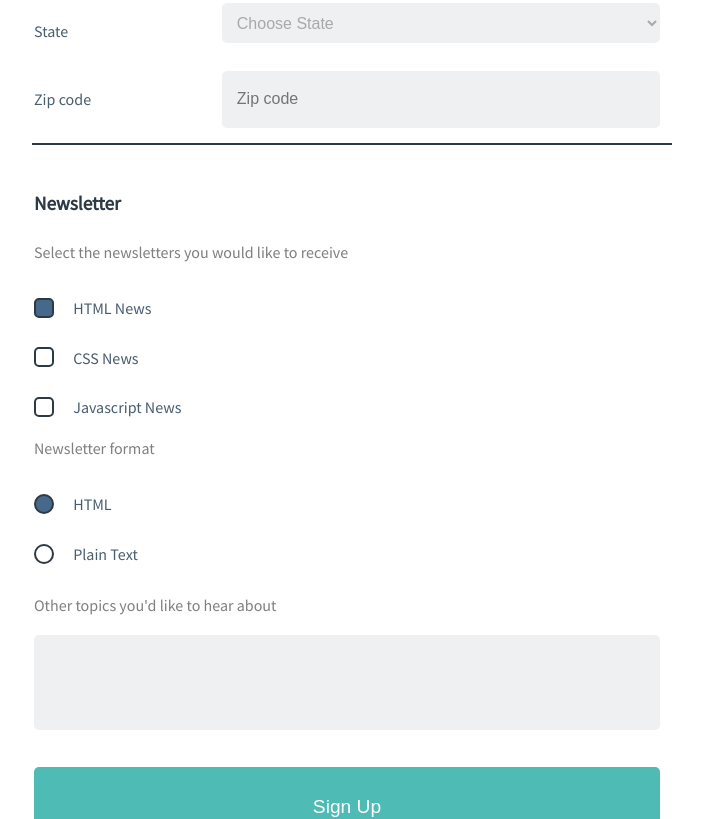
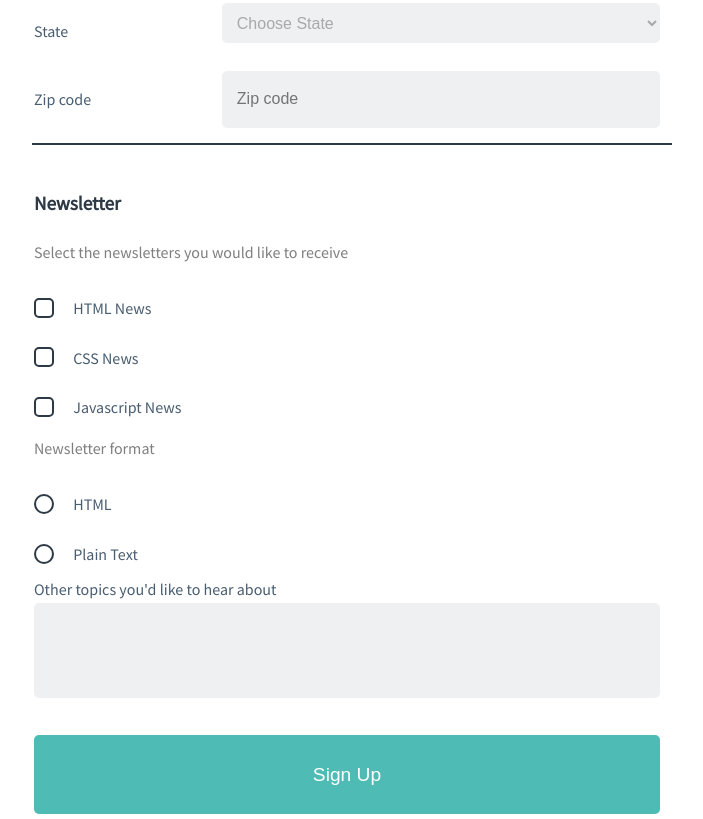
Before and after one commit to SofianMourabit/online-registration, a plain HTML site: page index.html in a window 1280 px wide. Shown: the part 597-1416 px from the top of the page, without its empty margins (288-991 px from the left). Drawn offline with Linux system fonts and the light colour scheme; a web font is replaced by a local one.

Commit message:
changes made for review purposes

```diff
--- a/css/styles.css
+++ b/css/styles.css
@@ -151,17 +151,16 @@ input[type="text"]:focus, input[type="email"]:focus, input[type="tel"]:focus, te
     outline: none;
     background-color: #46698b;
 }
-textarea:focus {
-    color: #fff;
-}
 input[type="text"], input[type="email"], input[type="tel"], textarea{
     -webkit-transition: background-color 4s ;
     transition: background-color 4s;
 }
+textarea:focus {
+    color: #fff;
+}
 input[type="checkbox"]:checked, input[type="radio"]:checked {
     background: #46698b;
 }
-
 .flex-outer,
 .flex-inner {
   list-style-type: none;
--- a/index.html
+++ b/index.html
@@ -18,7 +18,7 @@
   <main id="main" class="portfolio">
     <h2>Signup for our newsletter</h2>
     <p>Get the latest news on how your code is doing right in your inbox</p>
-    <form>
+    <form action="/" method="POST">
       <hr class="heavy">
       <hr>
       <fieldset class="contact">
@@ -105,16 +105,16 @@
         <legend>Newsletter</legend>
           <p>Select the newsletters you would like to receive</p>
           <ul class="flex-inner">
-            <li><label><input type="checkbox" name="html" id="html" value="HTML" checked> HTML News</label></li>
-            <li><label><input type="checkbox" name="css" id="css" value="CSS"> CSS News</label></li>
-            <li><label><input type="checkbox" name="javascript" id="javascript" value="Javascript"> Javascript News</label></li>
+            <li><label for="html"><input type="checkbox" name="html" id="html" value="HTML"> HTML News</label></li>
+            <li><label for="css"><input type="checkbox" name="css" id="css" value="CSS"> CSS News</label></li>
+            <li><label for="javascript"><input type="checkbox" name="javascript" id="javascript" value="Javascript"> Javascript News</label></li>
           </ul>
           <p>Newsletter format</p>
           <ul class="flex-inner">
-            <li><label><input type="radio" name="format" id="htmlformat" value="HTML" checked> HTML</label></li>
-            <li><label><input type="radio" name="format" id="plaintext" value="Plain text"> Plain Text</label></li>
+            <li><label for="htmlformat"><input type="radio" name="format" id="htmlformat" value="HTML"> HTML</label></li>
+            <li><label for="plaintext"><input type="radio" name="format" id="plaintext" value="Plain text"> Plain Text</label></li>
             <li>
-              <p>Other topics you'd like to hear about</p>
+              <label for="comment" >Other topics you'd like to hear about</label>
               <textarea name="comment" id="comment" rows="4" cols="50"></textarea>
             </li>
           </ul>
```
